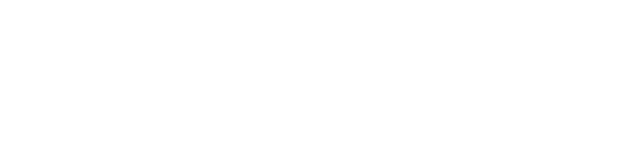
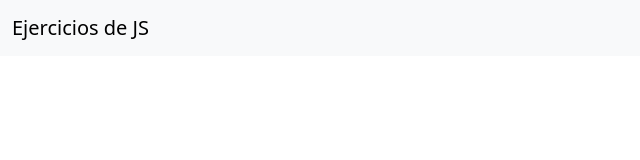
Before and after one commit to kalg12/js-base, a plain HTML site: page index.html in a window 1280 px wide. Shown: the whole page, without its empty margins (0-640 px from the left). Drawn offline with nearby package versions, Linux system fonts and the light colour scheme.

Commit message:
Navbar added

```diff
--- a/index.html
+++ b/index.html
@@ -11,6 +11,18 @@
 </head>
 
 <body>
+
+    <!-- As a link -->
+    <nav class="navbar bg-body-tertiary">
+        <div class="container-fluid">
+            <a class="navbar-brand" href="#">Ejercicios de JS</a>
+        </div>
+    </nav>
+
+
+
+
+
     <script src="https://cdn.jsdelivr.net/npm/bootstrap@5.3.0-alpha1/dist/js/bootstrap.bundle.min.js"
         integrity="sha384-w76AqPfDkMBDXo30jS1Sgez6pr3x5MlQ1ZAGC+nuZB+EYdgRZgiwxhTBTkF7CXvN"
         crossorigin="anonymous"></script>
```
